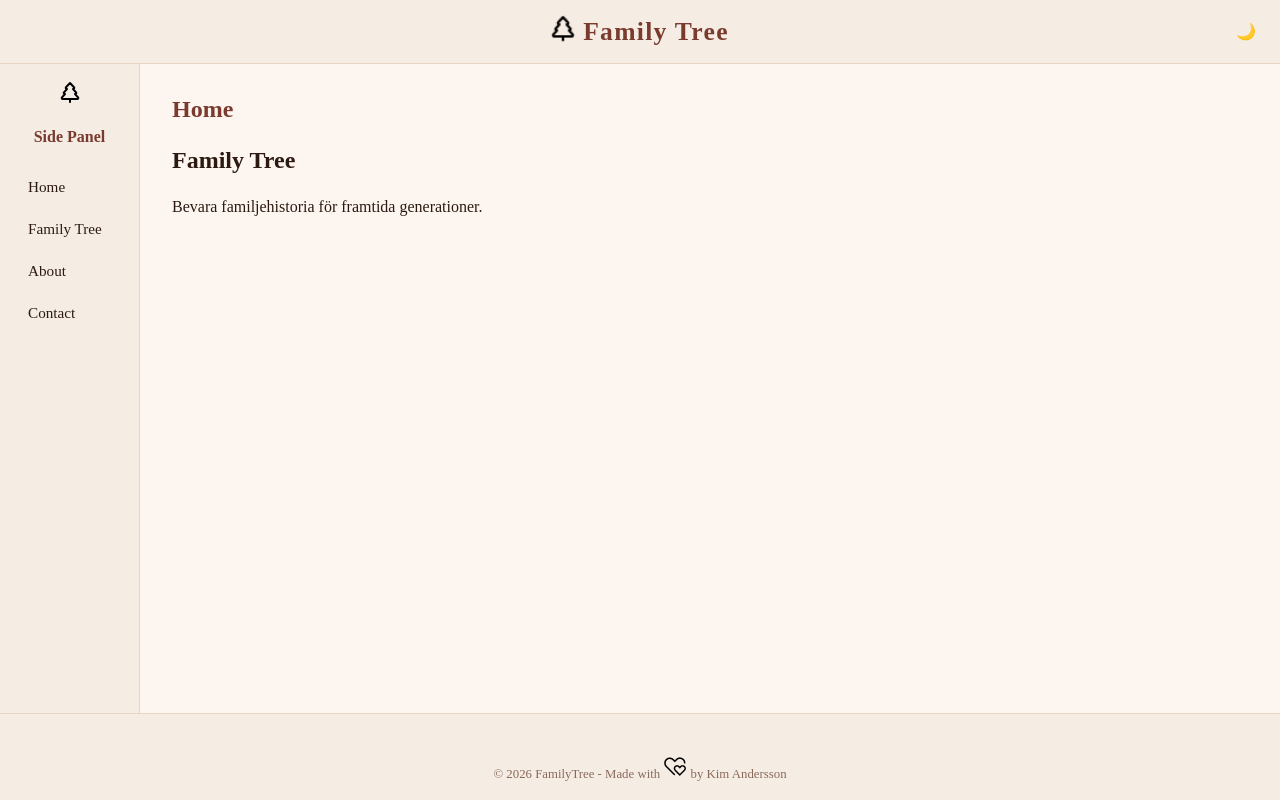
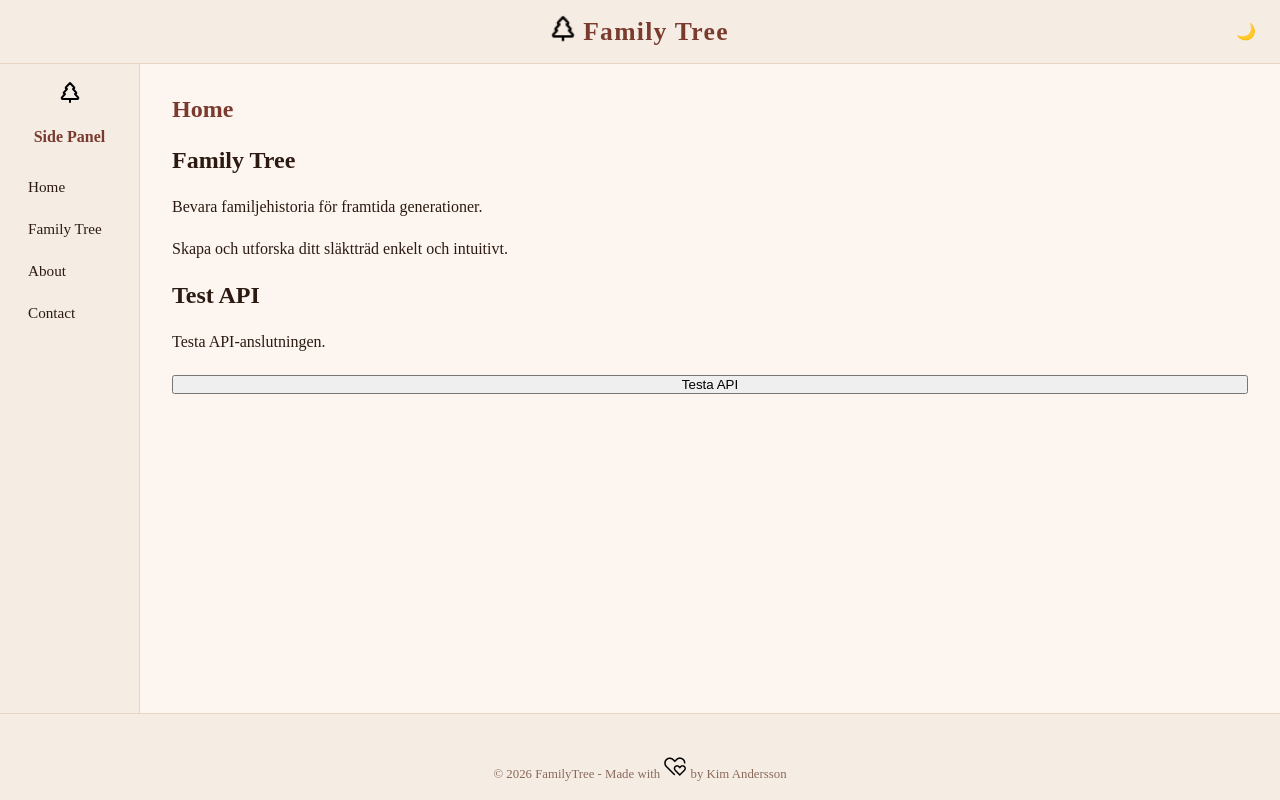
Before and after one commit to kimpabooy/FamilyTree, a React (Vite) app in the folder Frontend/: page / in a window 1280 px wide. Built offline with nearby package versions, Linux system fonts and the light colour scheme; no server answers.

Commit message:
Implement API fetching functionality and add TestApiEndpoint component

```diff
--- /dev/null
+++ b/Frontend/src/components/TestApiEndpoint.tsx
@@ -0,0 +1,31 @@
+import { useState } from "react";
+import { apiFetch } from "../services/api";
+
+export default function TestApiEndpoint() {
+  const [data, setData] = useState<unknown | null>(null);
+  const path = "/api/Person/tree/1";
+  return (
+    <>
+      <h2>Test API</h2>
+      <p>Testa API-anslutningen.</p>
+      <button
+        onClick={async () => {
+          try {
+            const response = await apiFetch<unknown>(path, {
+              method: "GET",
+            });
+            console.log(response);
+            setData(response);
+          } catch (error) {
+            console.error("Fel vid API-anrop:", error);
+          }
+        }}
+      >
+        Testa API
+      </button>
+
+      {/* show the data */}
+      <div>{data !== null && <pre>{JSON.stringify(data, null, 2)}</pre>}</div>
+    </>
+  );
+}
--- a/Frontend/src/pages/Home.tsx
+++ b/Frontend/src/pages/Home.tsx
@@ -1,4 +1,4 @@
-
+import TestApiEndpoint from "../components/TestApiEndpoint";
 
 export default function Home() {
   return (
@@ -6,6 +6,9 @@ export default function Home() {
       <h1>Home</h1>
       <h2>Family Tree</h2>
       <p>Bevara familjehistoria för framtida generationer.</p>
-      </div>
-  )
+      <p>Skapa och utforska ditt släktträd enkelt och intuitivt.</p>
+      <TestApiEndpoint />
+    </div>
+
+  );
 }
--- /dev/null
+++ b/Frontend/src/services/api.ts
@@ -0,0 +1,34 @@
+const BASE_URL = import.meta.env.VITE_API_URL;
+
+// Hämtar JWT-token från localStorage (sätts vid login)
+function getToken(): string | null {
+  return localStorage.getItem("token");
+}
+
+export async function apiFetch<T>(
+  path: string,
+  options: RequestInit = {},
+): Promise<T> {
+  const token = getToken();
+
+  const response = await fetch(`${BASE_URL}${path}`, {
+    ...options,
+    headers: {
+      "Content-Type": "application/json",
+      ...(token ? { Authorization: `Bearer ${token}` } : {}),
+      ...options.headers,
+    },
+  });
+
+  if (!response.ok) {
+    const errorText = await response.text();
+    throw new Error(`API-fel ${response.status}: ${errorText}`);
+  }
+
+  // 204 No Content — returnera null om det inte finns något innehåll att parsa
+  if (response.status === 204) {
+    return null as T;
+  }
+
+  return response.json() as Promise<T>;
+}
```
Also changed, not shown: 1 other file (tests, documents, lock files or other folders).
